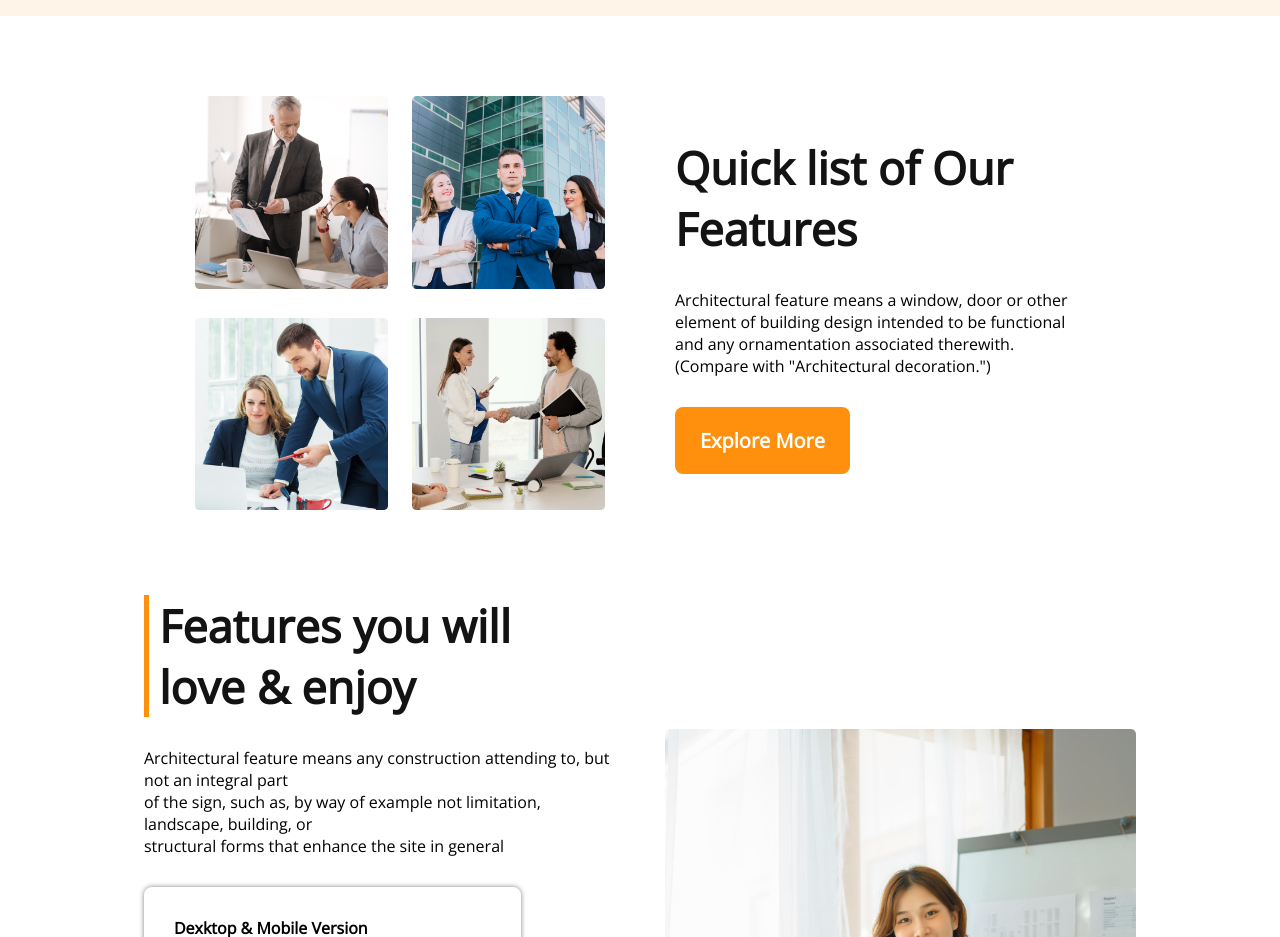
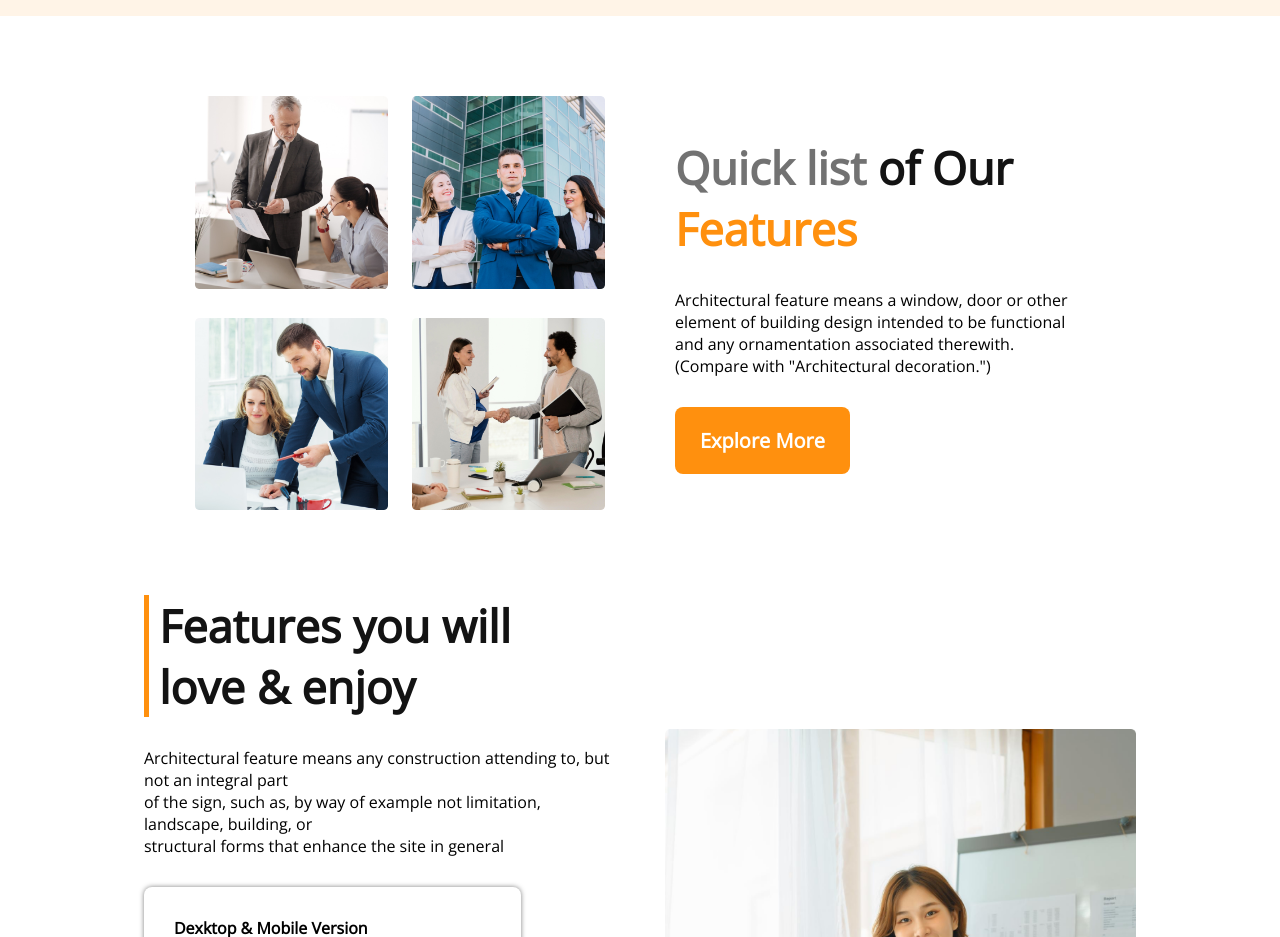
Before and after one commit to amir2601/g3-architect, a plain HTML site: page index.html in a window 1280 px wide. Shown: the part 1180-2117 px from the top of the page. Drawn offline with nearby package versions, Linux system fonts and the light colour scheme.

Commit message:
span added

```diff
--- a/index.html
+++ b/index.html
@@ -67,7 +67,7 @@
             </div>
             <div class="feature-text half-width">
                 <h2 class="primary-title">
-                    Quick list of Our Features
+                    <span class="grey">Quick list</span> of Our <br> <span class="orange">Features</span>
                 </h2>
                 <p class="primary-text-c-s feature-text-description">
                     Architectural feature means a window, door or other element of building design intended to be
--- a/styles/style.css
+++ b/styles/style.css
@@ -120,6 +120,12 @@ nav ul {
 
 .feature-team img {
     width: 100%;
+}
+.grey {
+    color: var(--grey);
+}
+.orange {
+    color: var(--orange);
 }
 
 .feature-text {
```
